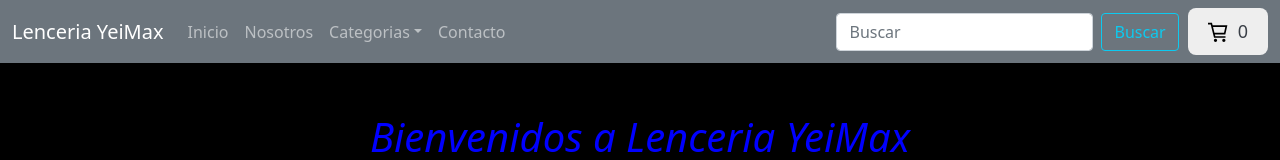
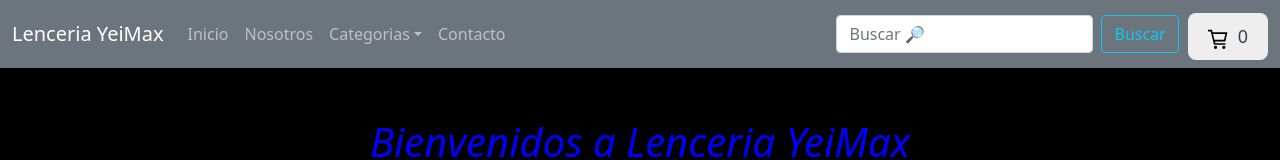
Before and after one commit to Leangiordano/React-Giordano, a React (Create React App) app: page / in a window 1280 px wide. Shown: the top 160 px of the page. Built offline with nearby package versions, Linux system fonts and the light colour scheme.

Commit message:
cambios en buscar

```diff
--- a/src/components/CartWidget/CartWidget.styles.css
+++ b/src/components/CartWidget/CartWidget.styles.css
@@ -1,7 +1,8 @@
 .navbar__cart {
-    display: flex;
+    display: inline-block;
     justify-content: space-between;
     align-items: center;
+    margin-top: 5px;
 
     margin-left: 9px;
     padding: 10px 20px;
--- a/src/components/NavBar/NavBar.jsx
+++ b/src/components/NavBar/NavBar.jsx
@@ -38,7 +38,7 @@
           <Form className="d-flex">
             <FormControl
               type="search"
-              placeholder="Buscar"
+              placeholder="Buscar 🔎"
               className="me-2"
               aria-label="Search"
             />
```
